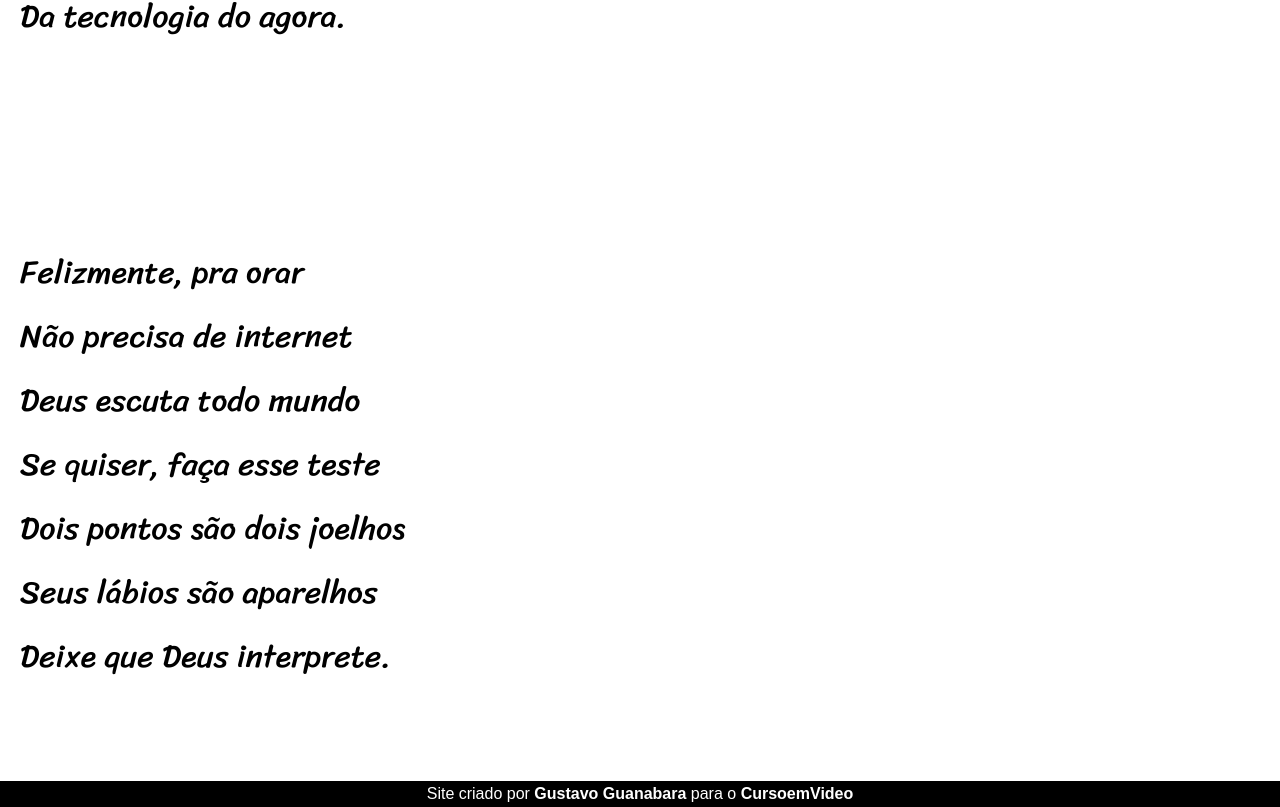
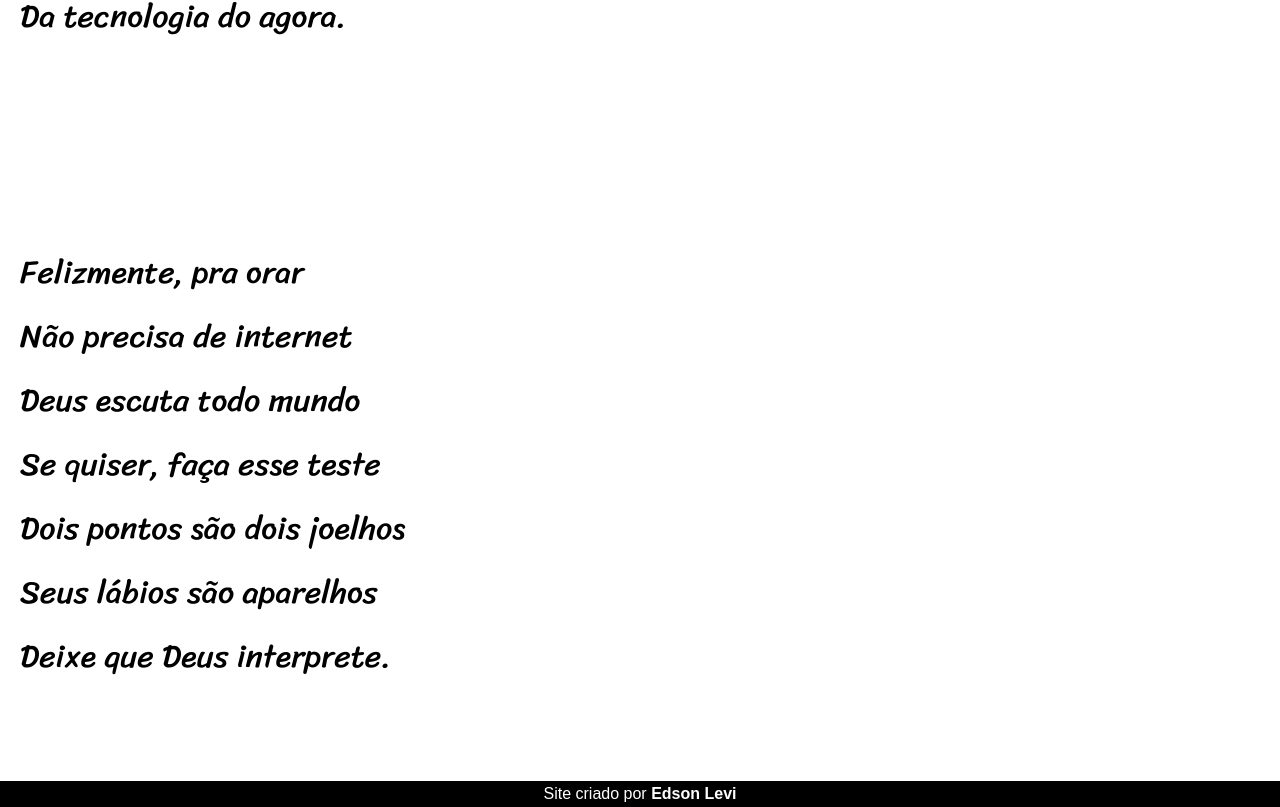
Before and after one commit to devlevis/projeto-cordel, a plain HTML site: page index.html in a window 1280 px wide. Shown: the part 3869-4676 px from the top of the page. Drawn offline with Linux system fonts and the light colour scheme.

Commit message:
alteração footer

```diff
--- a/index.html
+++ b/index.html
@@ -92,7 +92,7 @@
                 </div>
         </main>
         <div id="creditos">
-            <p>Site criado por <a href="https://gustavoguanabara.github.io/" target="_blank"><strong>Gustavo Guanabara</strong></a> para o <a href="https://www.cursoemvideo.com/" target="_blank"><strong>CursoemVideo</strong></a></p>
+            <p>Site criado por <a href="https://github.com/devlevis" target="_blank"><strong>Edson Levi</strong></p>
         </div>
 </body>
 </html>
```
